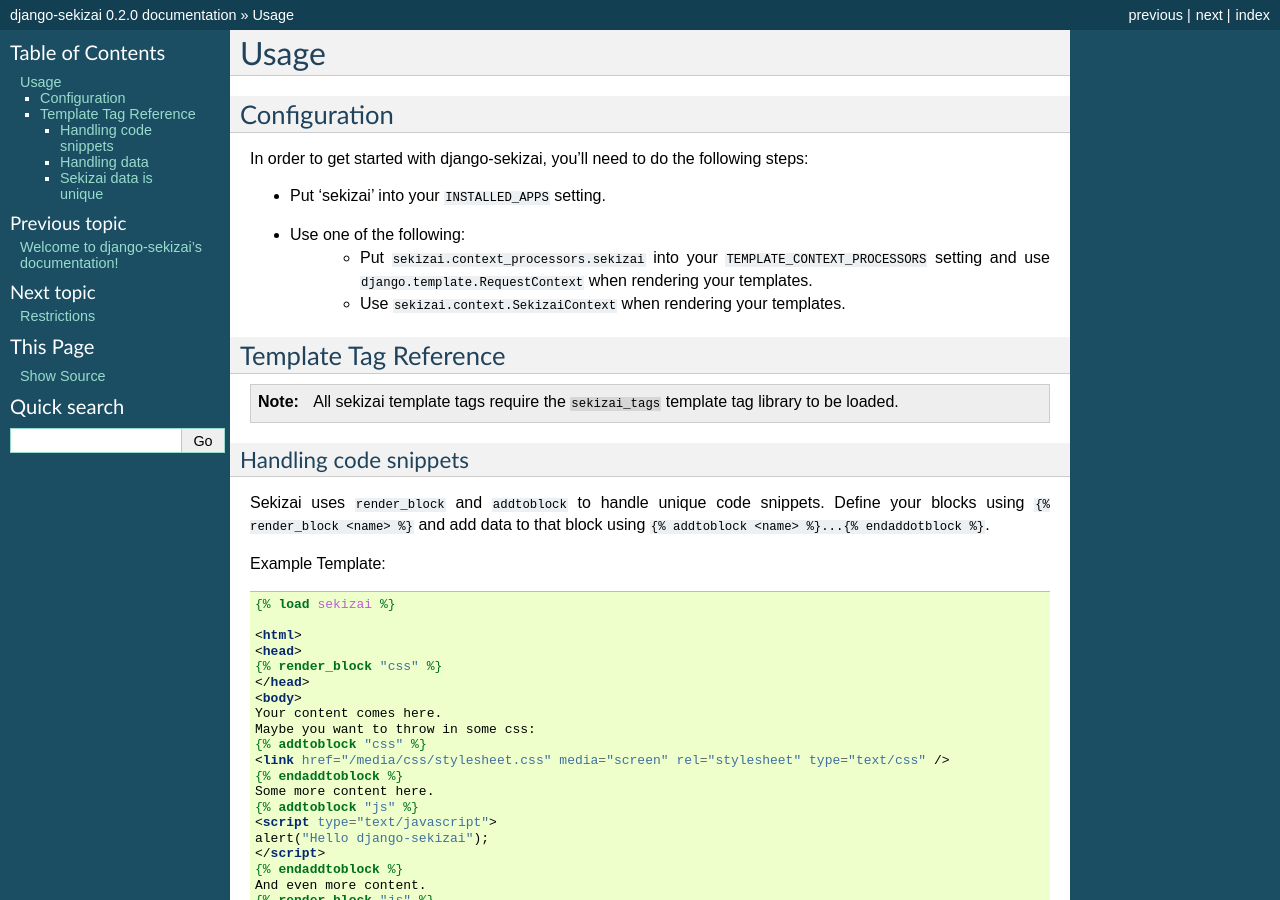
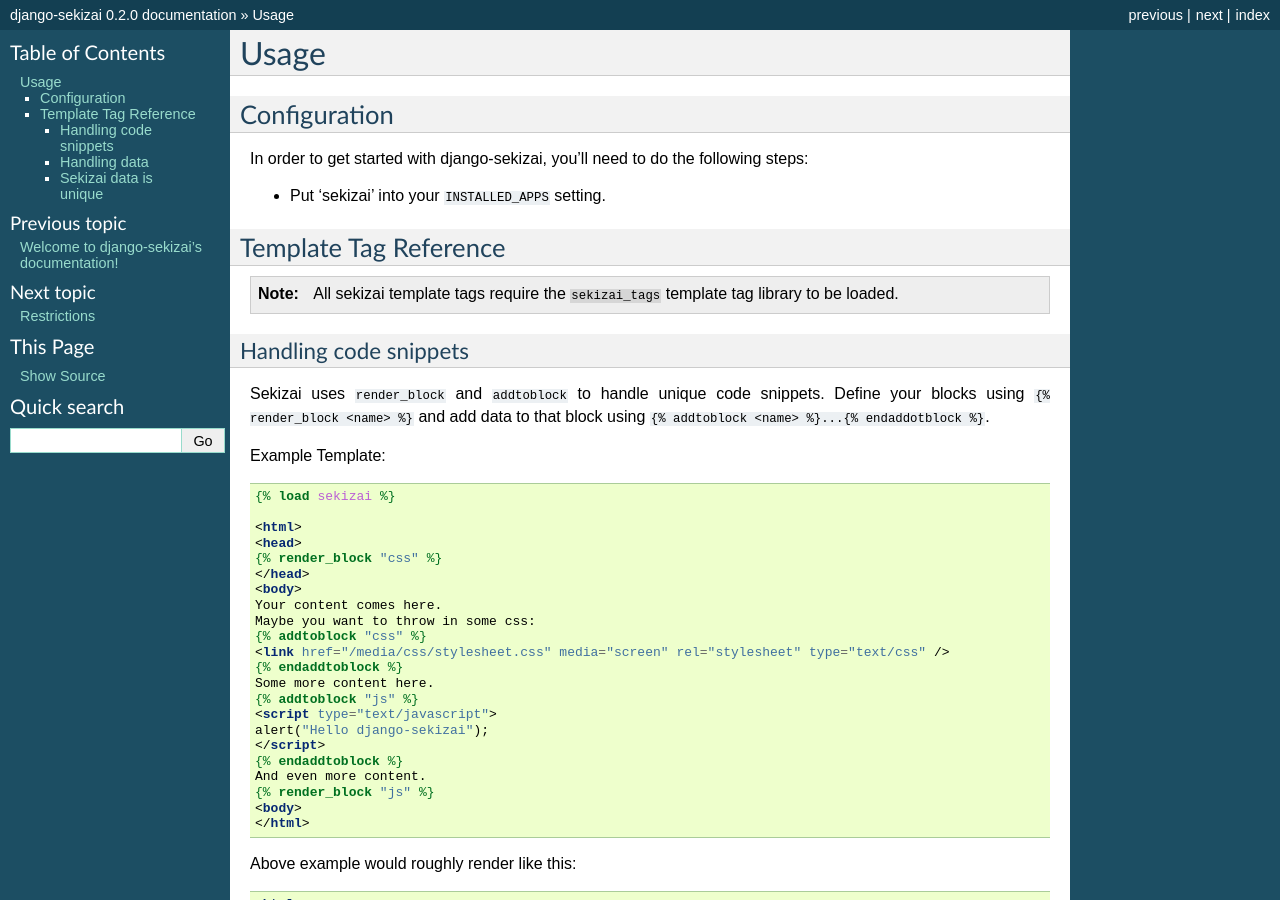
Before and after one commit to django-cms/django-sekizai, a Sphinx documentation site: the page built from docs/usage.rst, in a window 1280 px wide and 900 px high. Built offline with Sphinx 7.4.7, drawn with Linux system fonts in a browser that asks for light colours.

Commit message:
Adapted docs.

```diff
--- a/docs/usage.rst
+++ b/docs/usage.rst
@@ -10,11 +10,6 @@ In order to get started with django-sekizai, you'll need to do the following
 steps:
 
 * Put 'sekizai' into your ``INSTALLED_APPS`` setting.
-* Use one of the following:
-    * Put ``sekizai.context_processors.sekizai`` into your
-      ``TEMPLATE_CONTEXT_PROCESSORS`` setting and use
-      ``django.template.RequestContext`` when rendering your templates.
-    * Use ``sekizai.context.SekizaiContext`` when rendering your templates.
 
 **********************
 Template Tag Reference
```
